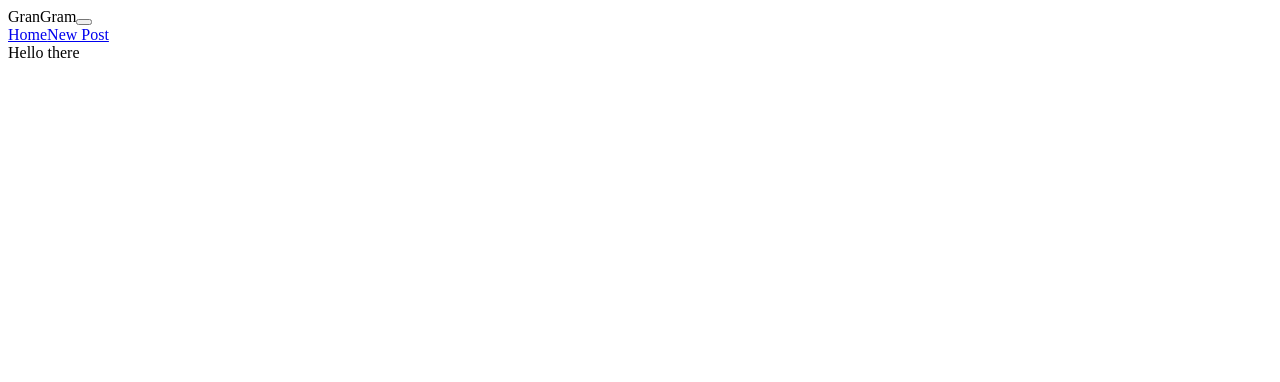
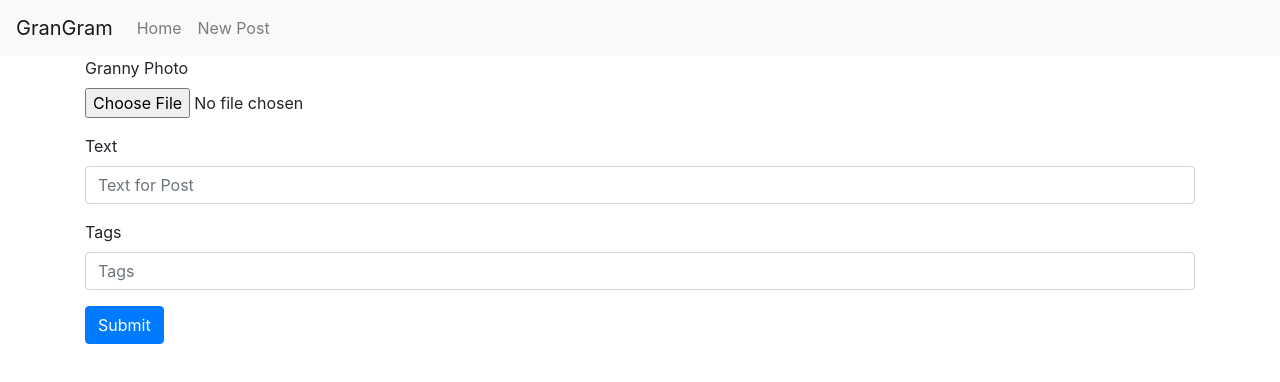
Before and after one commit to bagrad007/gran-gram, a React (Create React App) app in the folder front-end-gran-gram/: page /new-post in a window 1280 px wide. Shown: the top 382 px of the page. Built offline with nearby package versions, Linux system fonts and the light colour scheme.

Commit message:
fixes navbar and adds form for new posts

```diff
--- a/front-end-gran-gram/package.json
+++ b/front-end-gran-gram/package.json
@@ -14,7 +14,7 @@
     "react-file-base64": "^1.0.3",
     "react-redux": "^7.2.4",
     "react-router-dom": "^5.2.0",
-    "react-scripts": "4.0.3",
+    "react-scripts": "^1.1.5",
     "redux": "^4.1.1",
     "redux-devtools-extension": "^2.13.9",
     "redux-thunk": "^2.3.0",
--- a/front-end-gran-gram/public/index.html
+++ b/front-end-gran-gram/public/index.html
@@ -1,15 +1,15 @@
 <!DOCTYPE html>
 <html lang="en">
+
 <head>
   <meta charset="utf-8" />
   <link rel="icon" href="%PUBLIC_URL%/favicon.ico" />
   <meta name="viewport" content="width=device-width, initial-scale=1" />
   <meta name="theme-color" content="#000000" />
-    <meta
-      name="description"
-      content="Web site created using create-react-app"
-    />
+  <meta name="description" content="Web site created using create-react-app" />
   <link rel="apple-touch-icon" href="%PUBLIC_URL%/logo192.png" />
+  <link rel="stylesheet" href="https://cdn.jsdelivr.net/npm/bootstrap@4.6.0/dist/css/bootstrap.min.css"
+    integrity="sha384-B0vP5xmATw1+K9KRQjQERJvTumQW0nPEzvF6L/Z6nronJ3oUOFUFpCjEUQouq2+l" crossorigin="anonymous" />
   <!--
       manifest.json provides metadata used when your web app is installed on a
       user's mobile device or desktop. See https://developers.google.com/web/fundamentals/web-app-manifest/
@@ -24,8 +24,9 @@
       work correctly both with client-side routing and a non-root public URL.
       Learn how to configure a non-root public URL by running `npm run build`.
     -->
-    <title>React App</title>
+  <title>GranGram</title>
 </head>
+
 <body>
   <noscript>You need to enable JavaScript to run this app.</noscript>
   <div id="root"></div>
@@ -40,4 +41,5 @@
       To create a production bundle, use `npm run build` or `yarn build`.
     -->
 </body>
+
 </html>
--- a/front-end-gran-gram/src/App.js
+++ b/front-end-gran-gram/src/App.js
@@ -1,10 +1,12 @@
-import Navbar from './components/NavBar/Navigation'
+import React from 'react'
+import NewPost from './components/Form/NewPost.js'
+import Navbar from './components/NavBar/Navigation.js'
 
 const App = () => {
   return (
     <div>
       <Navbar />
-      Hello there
+      <NewPost />
     </div>
   );
 }
--- /dev/null
+++ b/front-end-gran-gram/src/components/Form/NewPost.js
@@ -0,0 +1,31 @@
+import React from 'react'
+import Form from 'react-bootstrap/Form'
+import Button from 'react-bootstrap/Button'
+
+const NewPost = () => {
+    return (
+        <div className="container">
+            <Form>
+                <Form.Group controlId="formFile" className="mb-3">
+                    <Form.Label>Granny Photo</Form.Label>
+                    <Form.Control type="file" />
+                </Form.Group>
+                <Form.Group className="mb-3" controlId="formBasicEmail">
+                    <Form.Label>Text</Form.Label>
+                    <Form.Control type="text" placeholder="Text for Post" />
+                </Form.Group>
+
+                <Form.Group className="mb-3" controlId="formBasicPassword">
+                    <Form.Label>Tags</Form.Label>
+                    <Form.Control type="text" placeholder="Tags" />
+                </Form.Group>
+
+                <Button variant="primary" type="submit">
+                    Submit
+                </Button>
+            </Form>
+        </div>
+    )
+}
+
+export default NewPost
--- a/front-end-gran-gram/src/components/NavBar/Navigation.js
+++ b/front-end-gran-gram/src/components/NavBar/Navigation.js
@@ -7,6 +7,7 @@ const Navigation = () => {
     const history = useHistory()
     const handleNewPost = (e) => {
         e.preventDefault()
+        history.push('/post')
     }
 
     const handleHome = (e) => {
--- a/front-end-gran-gram/src/index.css
+++ /dev/null
@@ -1,13 +0,0 @@
-body {
-  margin: 0;
-  font-family: -apple-system, BlinkMacSystemFont, 'Segoe UI', 'Roboto', 'Oxygen',
-    'Ubuntu', 'Cantarell', 'Fira Sans', 'Droid Sans', 'Helvetica Neue',
-    sans-serif;
-  -webkit-font-smoothing: antialiased;
-  -moz-osx-font-smoothing: grayscale;
-}
-
-code {
-  font-family: source-code-pro, Menlo, Monaco, Consolas, 'Courier New',
-    monospace;
-}
```
Also changed, not shown: front-end-gran-gram/src/components/Form/Form.js (deleted), 2 other files (tests, documents, lock files or other folders). Lines whose indentation alone changed are shown as unchanged.
